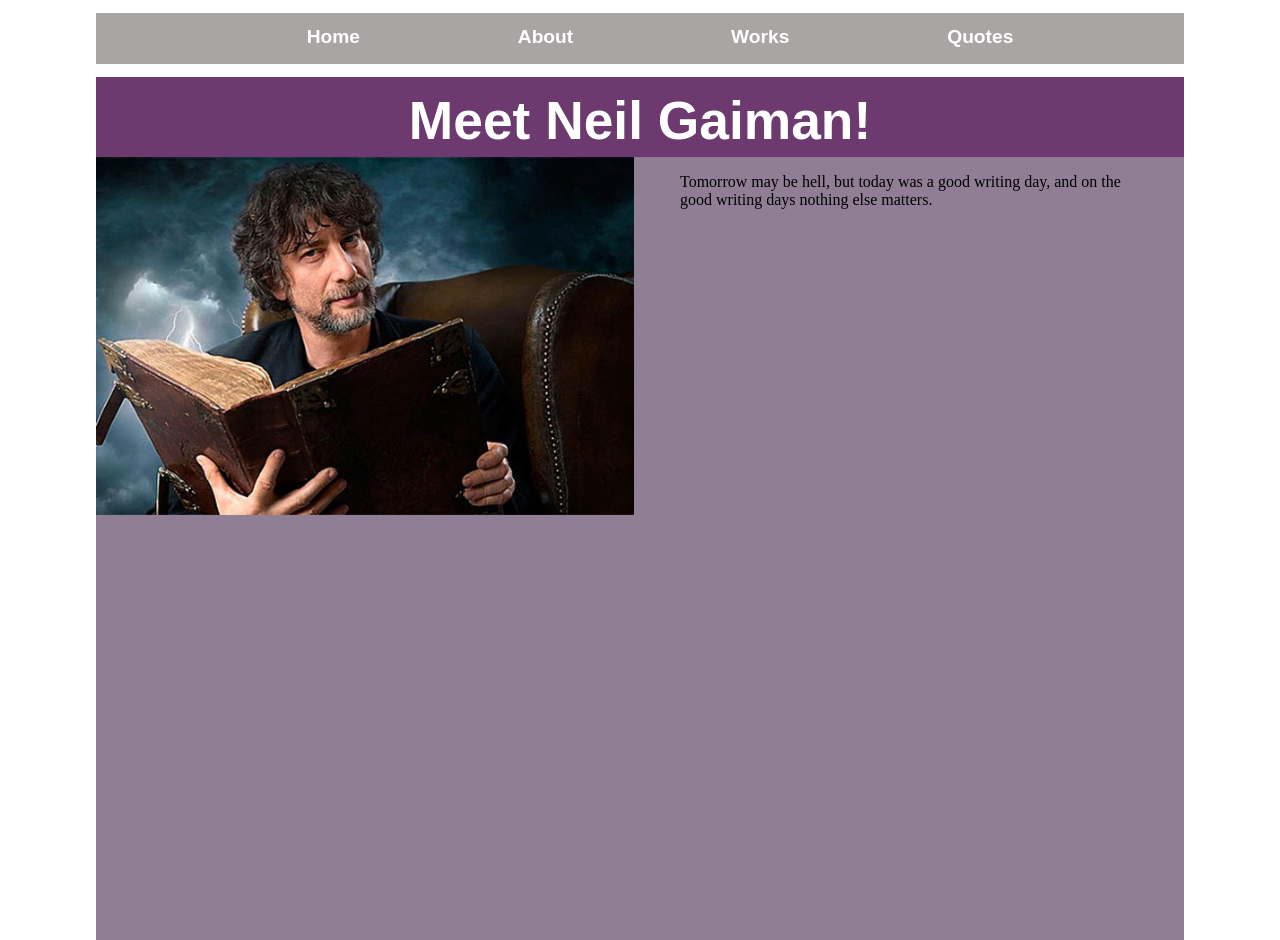
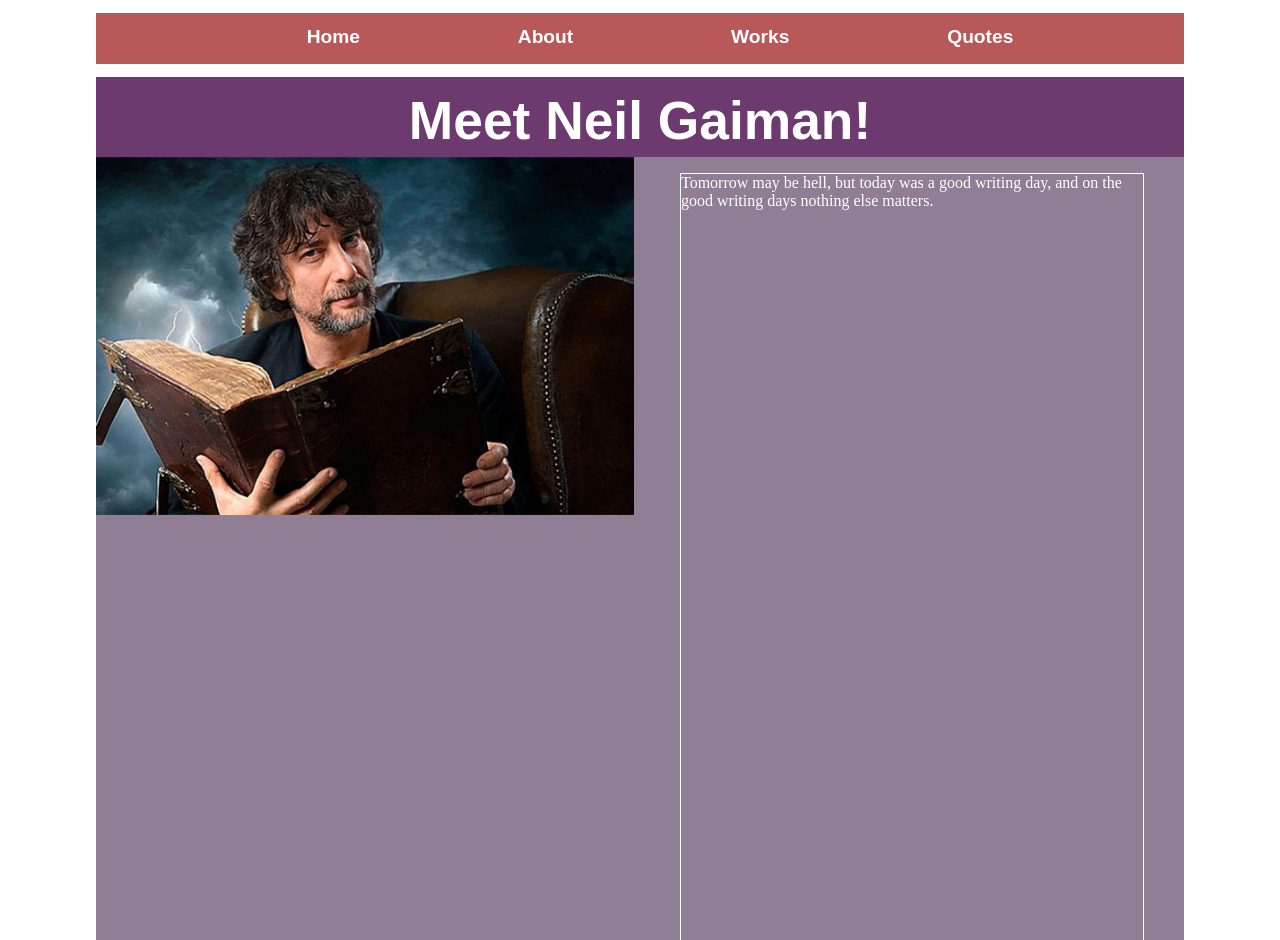
Before and after one commit to Eikaron/FE21-CSS-DAY5-Aron-Alina, a plain HTML site: page AronFolder/Intermediate/index.html in a window 1280 px wide. Shown: the top 940 px of the page. Drawn offline with Linux system fonts and the light colour scheme.

Commit message:
deleted quote.sass

```diff
--- a/AronFolder/Intermediate/_headernavbar.sass
+++ b/AronFolder/Intermediate/_headernavbar.sass
@@ -1,5 +1,5 @@
 .headernavbar
     width: 85vw
     height: 4vw
-    background-color: #aaa5a5
+    background-color: #b85858
     //border: 1px solid black
--- a/AronFolder/Intermediate/_quote.sass
+++ b/AronFolder/Intermediate/_quote.sass
@@ -1,10 +1,3 @@
 blockquote
-    color: white
-    max-width: 43vw
-    max-height: 50vh
-    margin: 1vw
-    padding: 2vw 1vw 1vw
-   //border: 1px solid white
-    font-family: "Dancing Script"
-    font-size: 450%
-    text-align: left
+  color: white
+  border: 1px solid white
--- a/AronFolder/Intermediate/index.html
+++ b/AronFolder/Intermediate/index.html
@@ -7,7 +7,7 @@
     <title>Neilman at his finest</title>
 
     <link rel="stylesheet" href="style.css">
-
+    <link href="https://fonts.googleapis.com/css2?family=Dancing+Script&display=swap" rel="stylesheet">
 </head>
 
 <body>
--- a/AronFolder/Intermediate/quote.sass
+++ /dev/null
@@ -1,3 +0,0 @@
-blockquote
-    color: white
-    background-image: linear-gradient (blue green)
--- a/AronFolder/Intermediate/style.sass
+++ b/AronFolder/Intermediate/style.sass
@@ -1,5 +1,5 @@
-@import _headernavbar.sass
-@import _quote.sass
+@import headernavbar.sass
+@import quote.sass
 
 body
     width: 100vw
@@ -36,6 +36,7 @@
 main img
     //margin: 1vw auto auto 1vw
     max-width: 42vw
+    max-height: 100%
 
 
 ul
```
Also changed, not shown: AlinaFolder/scss/style.css, AronFolder/Basic/style.css, AronFolder/Intermediate/style.css, 3 other files.
